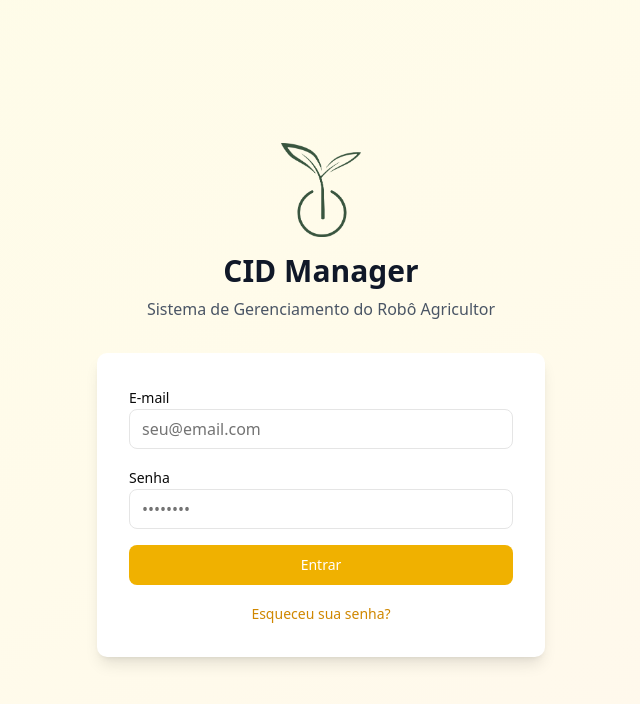
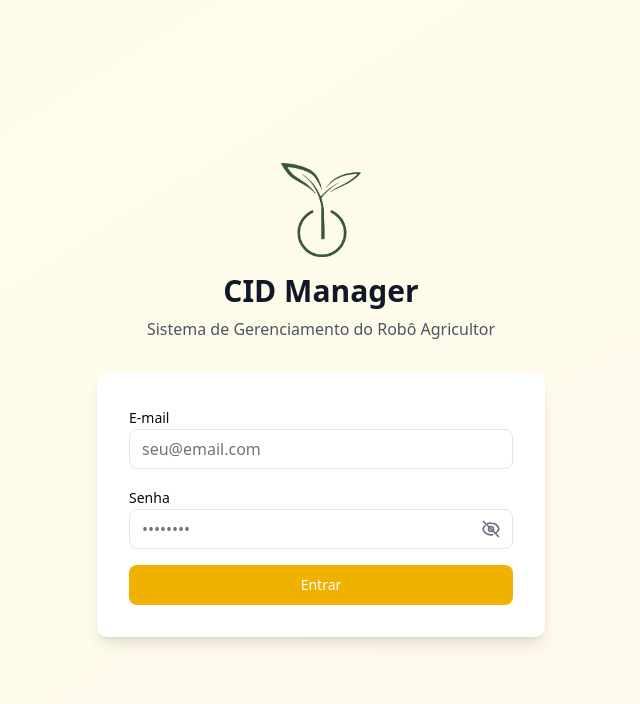
Before and after one commit to arturj9/cid-front, a Next.js app: page / in a window 1280 px wide. Shown: the top 704 px of the page, without its empty margins (319-959 px from the left). Built offline with nearby package versions, Linux system fonts and the light colour scheme; no server answers.

Commit message:
add login

```diff
--- a/package.json
+++ b/package.json
@@ -13,13 +13,16 @@
     "@radix-ui/react-label": "^2.1.7",
     "@radix-ui/react-navigation-menu": "^1.2.13",
     "@radix-ui/react-slot": "^1.2.3",
+    "axios": "^1.10.0",
     "class-variance-authority": "^0.7.1",
     "clsx": "^2.1.1",
+    "cookies-next": "^6.1.0",
     "lucide": "^0.525.0",
     "lucide-react": "^0.525.0",
     "next": "15.3.4",
     "react": "^19.0.0",
     "react-dom": "^19.0.0",
+    "react-toastify": "^11.0.5",
     "recharts": "^3.0.2",
     "tailwind-merge": "^3.3.1"
   },
--- a/src/app/(pages)/layout.tsx
+++ b/src/app/(pages)/layout.tsx
@@ -3,6 +3,7 @@ import { Geist, Geist_Mono } from "next/font/google";
 import "../globals.css";
 import { NavBar } from "@/components/navbar";
 import { Footer } from "@/components/footer";
+import { ToastContainer } from "react-toastify";
 
 const geistSans = Geist({
   variable: "--font-geist-sans",
@@ -30,6 +31,7 @@ export default function pagesLayout({
     <div className={`${geistSans.variable} ${geistMono.variable} antialiased`}>
       <NavBar />
       {children}
+      <ToastContainer />
       <Footer />
     </div>
   );
--- a/src/app/layout.tsx
+++ b/src/app/layout.tsx
@@ -1,6 +1,7 @@
 import type { Metadata } from "next";
 import { Geist, Geist_Mono } from "next/font/google";
 import "./globals.css";
+import { ToastContainer } from "react-toastify";
 
 const geistSans = Geist({
   variable: "--font-geist-sans",
@@ -30,6 +31,7 @@ export default function RootLayout({
         className={`${geistSans.variable} ${geistMono.variable} antialiased`}
       >
         {children}
+        <ToastContainer />
       </body>
     </html>
   );
--- a/src/app/page.tsx
+++ b/src/app/page.tsx
@@ -3,23 +3,45 @@ import * as React from "react";
 import { useState } from "react";
 import { useRouter } from "next/navigation";
 import Image from "next/image";
-
+import { toast } from "react-toastify";
+import { setCookie } from "cookies-next/client";
+import { login } from "@/services/api/auth";
 
 export default function Login() {
-  const [usuario, setUsuario] = useState("");
-  const [senha, setSenha] = useState("");
-  const [erro, setErro] = useState("");
   const router = useRouter();
+  const [email, setEmail] = useState("");
+  const [password, setPassword] = useState("");
+  const [loading, setLoading] = useState(false);
+  const [showPassword, setShowPassword] = useState(false);
+  const handleLogin = async (e: React.FormEvent<HTMLFormElement>) => {
+    e.preventDefault();
 
-  function handleSubmit(e: React.FormEvent) {
-    e.preventDefault();
-    if (usuario === "admin@gmail.com" && senha === "1234") {
-      setErro("");
+    if (!email || !password) {
+      toast.error("Preencha todos os campos.");
+      return;
+    }
+    setLoading(true);
+    try {
+      const res = await login({ email, password });
+      if (!res.token) {
+        toast.error("Email ou senha inválidos.");
+        setLoading(false);
+        return;
+      }
+      setCookie("token", res.token, {
+        maxAge: 60 * 60 * 24 * 1, // 1 day
+        path: "/",
+        sameSite: "lax",
+      });
+      toast.success("Login realizado com sucesso!");
       router.push("/home");
-    } else {
-      setErro("Usuário ou senha inválidos.");
+    } catch (err) {
+      console.log(err);
+      toast.error("Email ou senha inválidos.");
+      setLoading(false);
     }
-  }
+    setLoading(false);
+  };
 
   return (
     <div className="min-h-screen bg-gradient-to-br from-yellow-50 via-amber-50 to-orange-50 flex items-center justify-center py-12 px-4 sm:px-6 lg:px-8">
@@ -34,12 +56,17 @@ export default function Login() {
             priority
           />
           <h2 className="text-3xl font-bold text-gray-900">CID Manager</h2>
-          <p className="mt-2 text-gray-600">Sistema de Gerenciamento do Robô Agricultor</p>
+          <p className="mt-2 text-gray-600">
+            Sistema de Gerenciamento do Robô Agricultor
+          </p>
         </div>
         <div className="bg-white shadow-lg rounded-lg p-8">
-          <form className="space-y-4" onSubmit={handleSubmit}>
+          <form className="space-y-4" onSubmit={handleLogin}>
             <div>
-              <label className="text-sm font-medium leading-none" htmlFor="login-email">
+              <label
+                className="text-sm font-medium leading-none"
+                htmlFor="login-email"
+              >
                 E-mail
               </label>
               <input
@@ -48,41 +75,54 @@ export default function Login() {
                 id="login-email"
                 placeholder="seu@email.com"
                 required
-                value={usuario}
-                onChange={e => setUsuario(e.target.value)}
+                value={email}
+                onChange={(e) => setEmail(e.target.value)}
               />
             </div>
             <div>
-              <label className="text-sm font-medium leading-none" htmlFor="login-password">
-                Senha
+              <label
+              className="text-sm font-medium leading-none"
+              htmlFor="login-password"
+              >
+              Senha
               </label>
+              <div className="relative">
               <input
-                type="password"
-                className="flex h-10 w-full rounded-md border border-input bg-background px-3 py-2 text-base ring-offset-background placeholder:text-muted-foreground focus-visible:outline-none focus-visible:ring-2 focus-visible:ring-yellow-500 focus-visible:ring-offset-2"
+                type={loading ? "password" : (password && (showPassword ? "text" : "password"))}
+                className="flex h-10 w-full rounded-md border border-input bg-background px-3 py-2 text-base ring-offset-background placeholder:text-muted-foreground focus-visible:outline-none focus-visible:ring-2 focus-visible:ring-yellow-500 focus-visible:ring-offset-2 pr-10"
                 id="login-password"
                 placeholder="••••••••"
                 required
-                value={senha}
-                onChange={e => setSenha(e.target.value)}
+                value={password}
+                onChange={(e) => setPassword(e.target.value)}
               />
+              <button
+                type="button"
+                tabIndex={-1}
+                className="absolute inset-y-0 right-0 flex items-center px-3 text-gray-500"
+                onClick={() => setShowPassword((prev) => !prev)}
+                aria-label={showPassword ? "Ocultar senha" : "Mostrar senha"}
+              >
+                {showPassword ? (
+                <svg xmlns="http://www.w3.org/2000/svg" className="h-5 w-5" fill="none" viewBox="0 0 24 24" stroke="currentColor">
+                  <path strokeLinecap="round" strokeLinejoin="round" strokeWidth={2} d="M15 12a3 3 0 11-6 0 3 3 0 016 0z" />
+                  <path strokeLinecap="round" strokeLinejoin="round" strokeWidth={2} d="M2.458 12C3.732 7.943 7.523 5 12 5c4.477 0 8.268 2.943 9.542 7-1.274 4.057-5.065 7-9.542 7-4.477 0-8.268-2.943-9.542-7z" />
+                </svg>
+                ) : (
+                <svg xmlns="http://www.w3.org/2000/svg" className="h-5 w-5" fill="none" viewBox="0 0 24 24" stroke="currentColor">
+                  <path strokeLinecap="round" strokeLinejoin="round" strokeWidth={2} d="M13.875 18.825A10.05 10.05 0 0112 19c-4.477 0-8.268-2.943-9.542-7a9.956 9.956 0 012.293-3.95m3.25-2.568A9.956 9.956 0 0112 5c4.477 0 8.268 2.943 9.542 7a9.965 9.965 0 01-4.293 5.032M15 12a3 3 0 11-6 0 3 3 0 016 0z" />
+                  <path strokeLinecap="round" strokeLinejoin="round" strokeWidth={2} d="M3 3l18 18" />
+                </svg>
+                )}
+              </button>
+              </div>
             </div>
-            {erro && (
-              <div className="text-red-600 text-sm text-center">{erro}</div>
-            )}
             <button
+              type="submit"
               className="inline-flex items-center justify-center gap-2 whitespace-nowrap rounded-md text-sm font-medium ring-offset-background transition-colors focus-visible:outline-none focus-visible:ring-2 focus-visible:ring-yellow-500 focus-visible:ring-offset-2 disabled:pointer-events-none disabled:opacity-50 h-10 px-4 py-2 w-full bg-yellow-500 hover:bg-yellow-600 text-white"
-              type="submit"
             >
               Entrar
             </button>
-            <div className="text-center">
-              <a
-                href="/recuperar-senha"
-                className="text-sm text-yellow-600 hover:text-yellow-500"
-              >
-                Esqueceu sua senha?
-              </a>
-            </div>
           </form>
         </div>
       </div>
--- /dev/null
+++ b/src/middleware.ts
@@ -0,0 +1,23 @@
+import { NextResponse } from "next/server";
+import type { NextRequest } from "next/server";
+
+export async function middleware(request: NextRequest) {
+  const token = request.cookies.get("token")?.value;
+
+  if (!token && request.nextUrl.pathname !== "/") {
+    const loginUrl = new URL("/", request.url);
+    return NextResponse.redirect(loginUrl);
+  }
+
+  if (token && request.nextUrl.pathname === "/") {
+    const homeUrl = new URL("/home", request.url);
+    return NextResponse.redirect(homeUrl);
+  }
+
+  return NextResponse.next();
+}
+
+// Configuração para quais rotas o middleware será aplicado
+export const config = {
+  matcher: ["/", "/home"],
+};
--- /dev/null
+++ b/src/services/api/auth.ts
@@ -0,0 +1,38 @@
+import { deleteCookie, hasCookie, setCookie } from "cookies-next/client";
+import { api } from "./base";
+
+const API_URL = "/auth";
+
+export interface LoginCredentials {
+  email: string;
+  password: string;
+}
+
+export interface AuthResponse {
+  token: string;
+}
+
+export async function login(
+  credentials: LoginCredentials
+): Promise<AuthResponse> {
+  try {
+    const response = await api.post<AuthResponse>(
+      `${API_URL}/`,
+      credentials
+    );
+    return response.data;
+  } catch (err) {
+    throw new Error("No token received in response");
+  }
+}
+
+export async function logout(): Promise<boolean> {
+  try {
+    if (hasCookie("token")) {
+      deleteCookie("token");
+    }
+    return true;
+  } catch (err) {
+    return false;
+  }
+}
--- /dev/null
+++ b/src/services/api/base.ts
@@ -0,0 +1,20 @@
+import axios from "axios";
+import { getCookie, hasCookie } from "cookies-next/client";
+
+const API_BASE_URL = process.env.NEXT_PUBLIC_API_URL || "";
+
+export const api = axios.create({
+  baseURL: API_BASE_URL,
+});
+
+api.interceptors.request.use(
+  async (config) => {
+    if (hasCookie("token")) {
+      config.headers.Authorization = `Bearer ${getCookie("token")}`;
+    }
+    return config;
+  },
+  (error) => {
+    return Promise.reject(error);
+  }
+);
--- /dev/null
+++ b/src/services/api/users.ts
@@ -0,0 +1,19 @@
+import { deleteCookie, hasCookie, setCookie } from "cookies-next/client";
+import { api } from "./base";
+
+const API_URL = "/users";
+
+export interface User {
+  id: string;
+  name: string;
+  email: string;
+}
+
+export async function getUser(): Promise<User> {
+  try {
+    const response = await api.get<User>(`${API_URL}/`);
+    return response.data;
+  } catch (err) {
+    throw new Error(typeof err === "string" ? err : err instanceof Error ? err.message : "Unknown error");
+  }
+}
```
Also changed, not shown: src/app/(pages)/perfil/page.tsx (+21 -6 lines), 1 other file (tests, documents, lock files or other folders).
